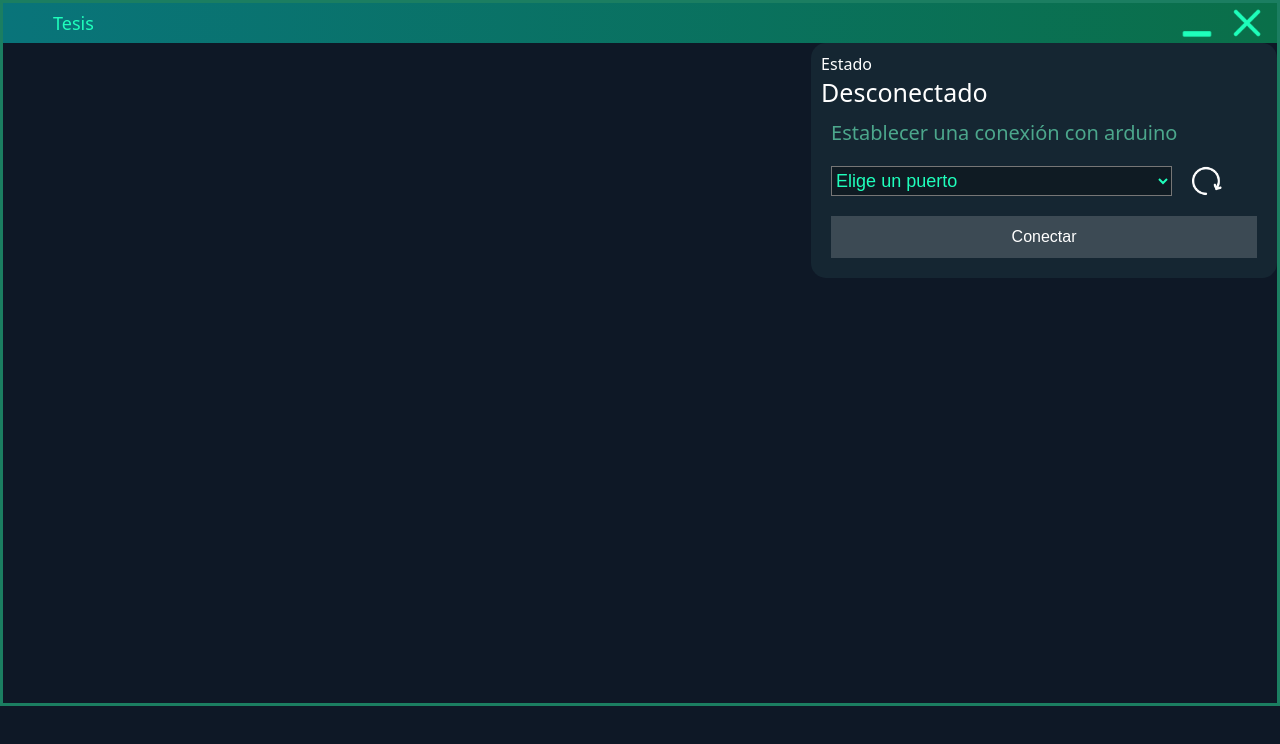
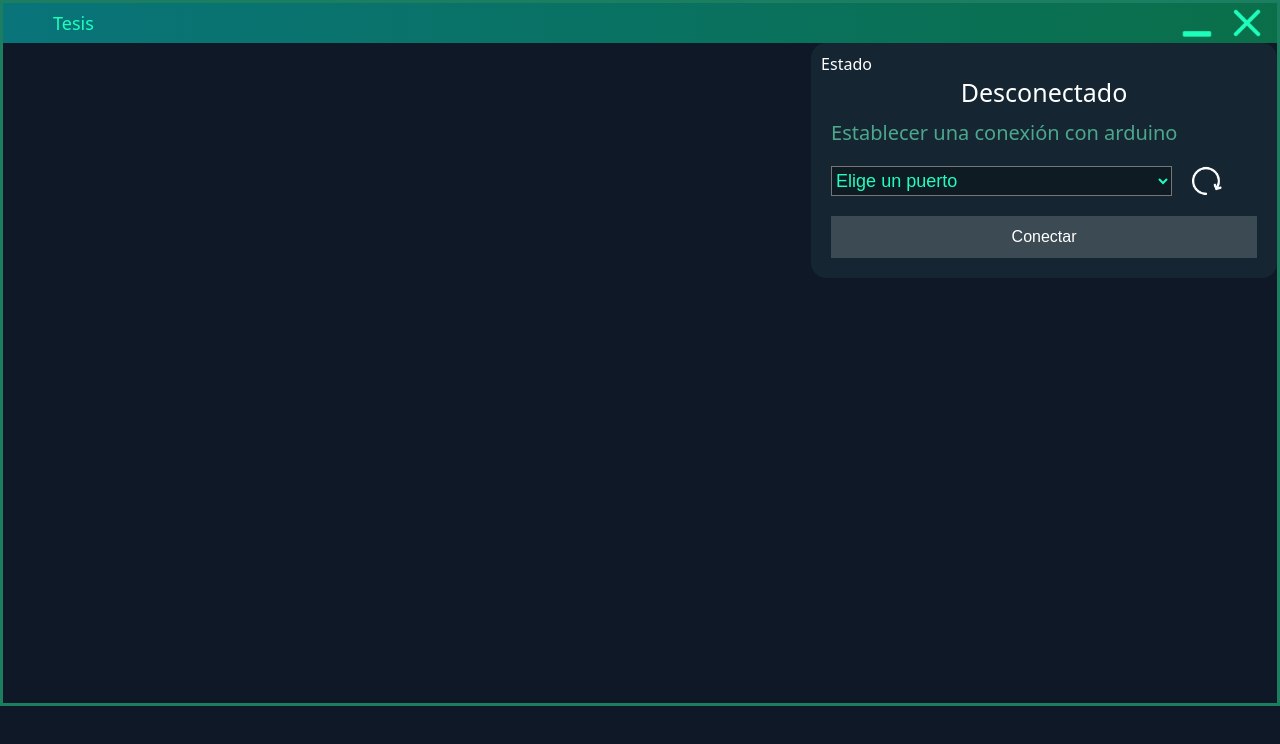
Before and after one commit to lalodsi/ControladorPosicionSolar, a React (Create React App) app in the folder apps/UI/: page / in a window 1280 px wide. Shown: the top 744 px of the page. Built offline with nearby package versions, Linux system fonts and the light colour scheme.

Commit message:
Update port function

```diff
--- a/apps/UI/src/components/principal/connectionMenu/index.tsx
+++ b/apps/UI/src/components/principal/connectionMenu/index.tsx
@@ -18,6 +18,10 @@ const ConnectionMenu: React.FunctionComponent<IConnectionMenuProps> = (props) =>
     console.log("Conectar al arduino");
   }
 
+  const handleUpdate = () => {
+
+  }
+
   return (
     <section className="subsection estado" id="estadoConexion">
       <div>
@@ -32,7 +36,7 @@ const ConnectionMenu: React.FunctionComponent<IConnectionMenuProps> = (props) =>
                   <select name="puerto" id="puertos" className="listaPuertos" aria-placeholder="">
                       <option value="1">Elige un puerto</option>
                   </select>
-                  <button className="botonActualizar" id="botonActualizar"></button>
+                  <button onClick={handleUpdate} className="botonActualizar" id="botonActualizar"></button>
                 </div>
                 {/* <button id="botonConectar" className="botonArduino conectar">Conectar</button> */}
                 <Button text='Conectar' className={buttonTypes.connectButton} handleClick={handleConnect} />
--- a/apps/UI/src/components/principal/connectionMenu/styles.css
+++ b/apps/UI/src/components/principal/connectionMenu/styles.css
@@ -32,6 +32,9 @@
 }
 .conectando{
     font-size: 40px;
+}
+.Contenido_Estado {
+    text-align: center;
 }
 .Contenido_Estado > div{
     width: inherit;
```
